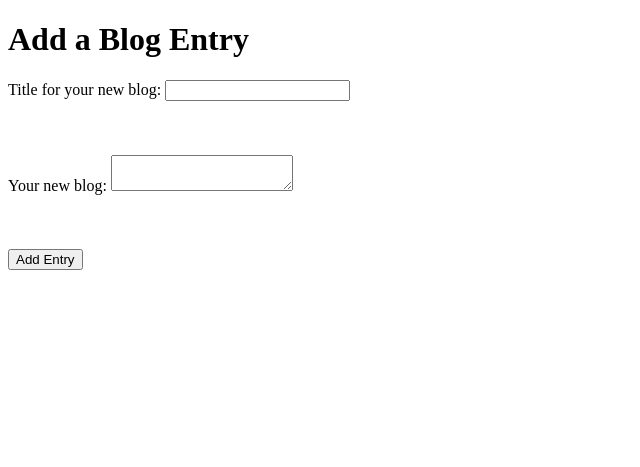
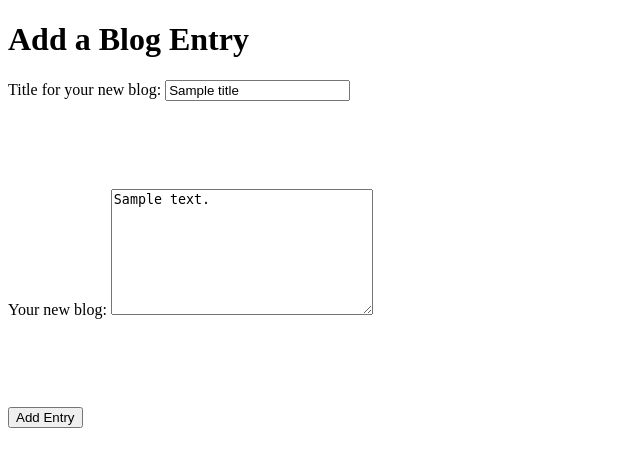
Before and after one commit to cregory012/blogz, a Flask app: template templates/newpost.html in a window 1280 px wide. Shown: the part 26-493 px from the top of the page, without its empty margins (0-640 px from the left). Run offline with Flask 2, Linux system fonts and the light colour scheme; the template is opened without the code that fills it: most values are stand-ins (such as "Sample title", 1, 10 or a date in 2020).

Commit message:
added css getting ready to refactor

```diff
--- a/main.py
+++ b/main.py
@@ -1,4 +1,4 @@
-from flask import Flask, redirect, request, render_template, flash
+from flask import Flask, redirect, request, render_template
 from flask_sqlalchemy import SQLAlchemy
 
 
@@ -22,16 +22,34 @@ class Blog(db.Model):
 def blog():
 
     if request.method == 'POST':
+
+        title_error = ''
+        body_error = ''
+
         blog_title = request.form['title']
+        if blog_title == '':
+            title_error = "Please fill in the title"
+        else:
+            title_error = ''
+
         blog_body = request.form['body']
-        new_blog = Blog(blog_title, blog_body)
-        db.session.add(new_blog)
-        db.session.commit()
+        if blog_body == '':
+            body_error = 'Please fill in the body'
+        else:
+            body_error = ''
+
+        if  title_error or  body_error:
+            return render_template('newpost.html', title_html="New Post",
+             title_error=title_error, body_error=body_error, title=blog_title, body=blog_body)
+        else:
+            new_blog = Blog(blog_title, blog_body)
+            db.session.add(new_blog)
+            db.session.commit()
 
     blogs = Blog.query.all()
     return render_template('blog.html', title_html="Blog", blogs=blogs)
 
-@app.route('/newpost')
+@app.route('/newpost', methods=['POST', 'GET'])
 def new_post():
     return render_template('newpost.html', title_html="New Post")
 
--- /dev/null
+++ b/static/styles.css
@@ -0,0 +1,6 @@
+#title-error {
+    color:red;
+}
+#body-error {
+    color:red;
+}
--- a/templates/base.html
+++ b/templates/base.html
@@ -2,6 +2,7 @@
 <html>
     <head>
         <title>{{title_html}}</title>
+        <link rel="stylesheet" type="text/css" href="{{ url_for("static", filename="styles.css")}}"/>
     </head>
     <body>
         <nav>
--- a/templates/newpost.html
+++ b/templates/newpost.html
@@ -3,18 +3,15 @@
 {% block content %}
 <h1>Add a Blog Entry</h1>
 <form action="/blog" method="POST">
-    <label>
-        Title for your new blog:
-        <input type="text" name="title"/>
-    </label>
+    <label id="label-title" for="title">Title for your new blog:</label>
+    <input id ="title" type="text" name="title" value="{{title}}"/>
+    <p id="title-error"><em>{{title_error}}</em></p>
     <br/><br/><br/><br/>
-    <label>
-        Your new blog:
-        <textarea name="body">
-        </textarea>
-    </label>
+    <label id="label-body" for="body">Your new blog:</label>
+    <textarea id="body" name="body" rows="8" cols="30">{{body}}</textarea>
+    <p id="body-error"><em>{{body_error}}</em></p>
     <br/><br/><br/><br/>
-        <input type="submit" value="Add Entry"/>
+    <input type="submit" value="Add Entry"/>
 </form>
 
 {% endblock %}
```
